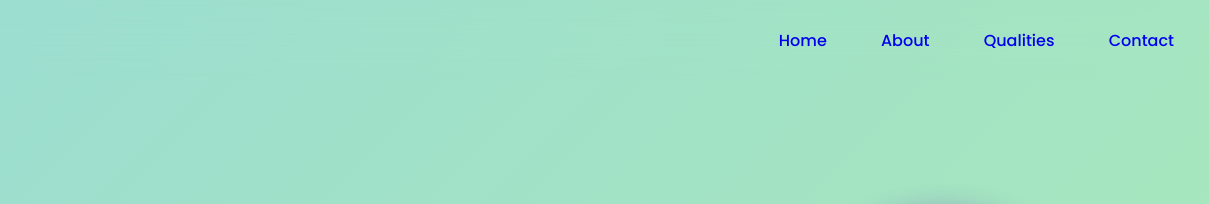
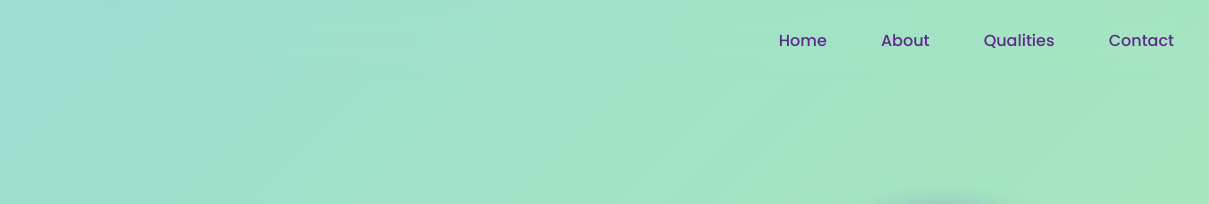
Before and after one commit to StephanosNikitis/Valentine-Me-Valentine-s-Day-Hack, a plain HTML site: page index.html in a window 1280 px wide. Shown: the top 204 px of the page, 71-1280 px from the left. Drawn offline with nearby package versions, Linux system fonts and the light colour scheme.

Commit message:
Update style.css

```diff
--- a/style.css
+++ b/style.css
@@ -243,8 +243,12 @@ header.sticky .nav-bar {
     margin-right: 50px;
 }
 
+.nav-items a {
+    color: var(--second-color);
+}
+
 .nav-items a:hover {
-    color: var(--second-color);
+    color: #000080;
 }
 
 .nav-menu-btn {
```
